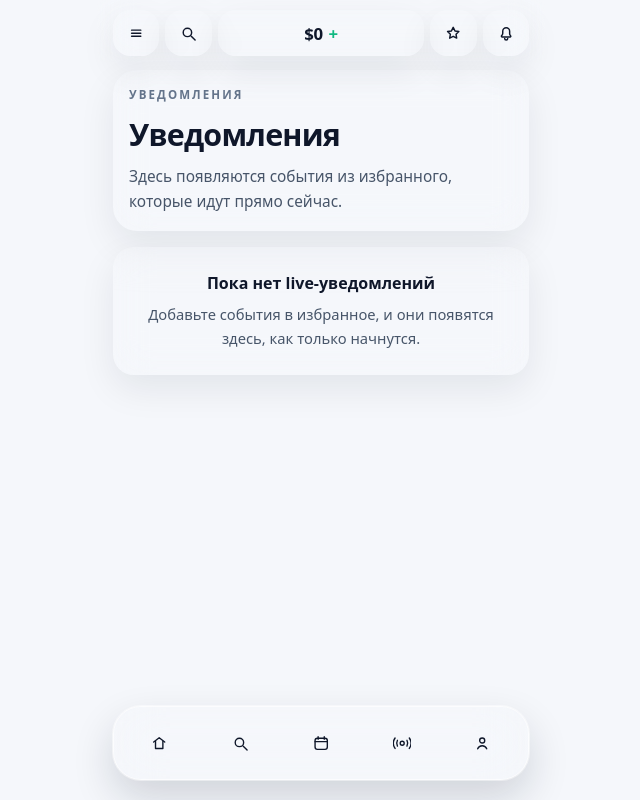
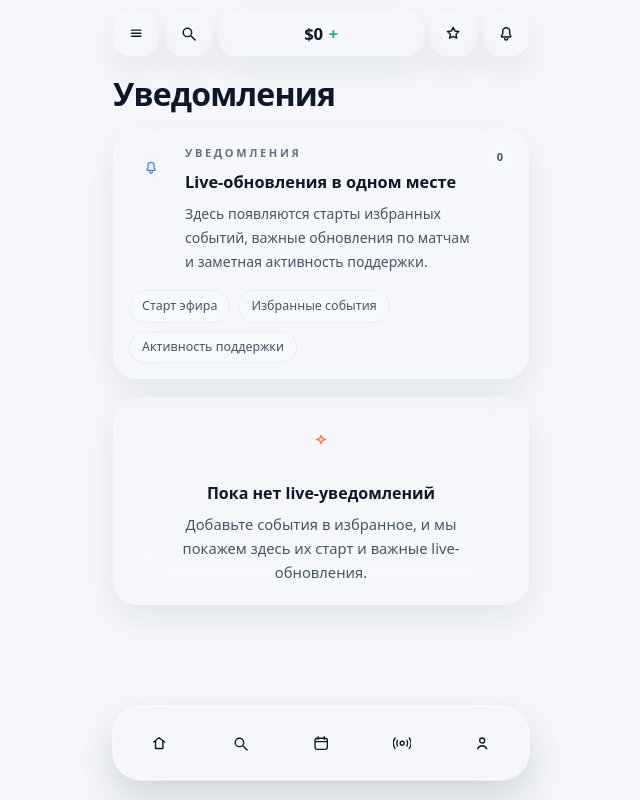
Before and after one commit to krusakovrus-svg/fundon, a Next.js app: page /notifications in a window 1280 px wide. Shown: the whole page, without its empty margins (319-959 px from the left). Built offline with nearby package versions, Linux system fonts and the light colour scheme.

Commit message:
Refine light notifications screen

```diff
--- a/src/components/notifications/NotificationsScreen.tsx
+++ b/src/components/notifications/NotificationsScreen.tsx
@@ -6,11 +6,33 @@ import { MainPageLayout } from '@/components/layout/MainPageLayout';
 import { useFavorites } from '@/components/providers/FavoritesProvider';
 import { useLanguage } from '@/components/providers/LanguageProvider';
 import { SportEventCard } from '@/components/sports/SportEventCard';
+import { PageHeader } from '@/components/ui/PageHeader';
+import { SectionCard } from '@/components/ui/SectionCard';
 import { isSportEventLive } from '@/data/sportEvents';
+
+function BellIcon() {
+  return (
+    <svg viewBox="0 0 24 24" className="h-[1rem] w-[1rem]" fill="none" stroke="currentColor" strokeWidth="1.9">
+      <path
+        d="M7.5 9.5a4.5 4.5 0 0 1 9 0v3.1c0 .7.22 1.39.63 1.95l.9 1.25A1 1 0 0 1 17.22 17H6.78a1 1 0 0 1-.81-1.6l.9-1.25c.4-.56.63-1.25.63-1.95V9.5Z"
+        strokeLinejoin="round"
+      />
+      <path d="M10 19a2 2 0 0 0 4 0" strokeLinecap="round" />
+    </svg>
+  );
+}
+
+function SparkIcon() {
+  return (
+    <svg viewBox="0 0 24 24" className="h-[1rem] w-[1rem]" fill="none" stroke="currentColor" strokeWidth="1.9">
+      <path d="M12 3.5 13.8 8l4.7 1.7-4.7 1.8L12 16l-1.8-4.5L5.5 9.7 10.2 8 12 3.5Z" strokeLinejoin="round" />
+    </svg>
+  );
+}
 
 export function NotificationsScreen() {
   const { favorites } = useFavorites();
-  const { t } = useLanguage();
+  const { language, t } = useLanguage();
   const [now, setNow] = useState(() => Date.now());
 
   useEffect(() => {
@@ -26,32 +48,81 @@ export function NotificationsScreen() {
     [favorites, now]
   );
 
+  const isRussian = language === 'ru';
+  const infoTitle = isRussian ? 'Live-обновления в одном месте' : 'Live updates in one place';
+  const infoBody = isRussian
+    ? 'Здесь появляются старты избранных событий, важные обновления по матчам и заметная активность поддержки.'
+    : 'This is where favorite event starts, key live updates, and important support activity appear.';
+  const infoPills = isRussian
+    ? ['Старт эфира', 'Избранные события', 'Активность поддержки']
+    : ['Live starts', 'Favorite events', 'Support activity'];
+  const emptyTitle = isRussian ? 'Пока нет live-уведомлений' : 'No live notifications yet';
+  const emptyBody = isRussian
+    ? 'Добавьте события в избранное, и мы покажем здесь их старт и важные live-обновления.'
+    : 'Add events to favorites and their starts and key live updates will appear here.';
+
   return (
-    <MainPageLayout className="space-y-3 pt-2">
-      <section className="app-card app-section-card space-y-2">
-        <p className="text-[0.72rem] font-semibold uppercase tracking-[0.18em] text-text-muted">
-          {t('notificationsTitle')}
-        </p>
-        <h1 className="text-[1.9rem] font-semibold tracking-tight text-text-primary">{t('notificationsTitle')}</h1>
-        <p className="max-w-[26rem] text-[0.96rem] leading-relaxed text-text-secondary">
-          {t('notificationsHint')}
-        </p>
-      </section>
+    <MainPageLayout className="space-y-[1.125rem]">
+      <PageHeader title={t('notificationsTitle')} />
 
-      <div className="space-y-2.5">
-        {liveFavorites.length === 0 ? (
-          <div className="app-card rounded-[1.3rem] px-4 py-6 text-center">
-            <p className="text-[1rem] font-semibold text-text-primary">{t('notificationsEmpty')}</p>
-            <p className="mt-2 text-[0.92rem] leading-relaxed text-text-secondary">
-              {t('notificationsEmptyHint')}
-            </p>
+      <SectionCard className="border border-black/[0.045] bg-white/[0.84] px-4 py-4 shadow-[0_16px_34px_rgba(15,23,42,0.06)] backdrop-blur-xl dark:border-white/8 dark:bg-white/6 dark:shadow-none">
+        <div className="flex items-start justify-between gap-3">
+          <div className="flex min-w-0 gap-3">
+            <span className="inline-flex h-11 w-11 shrink-0 items-center justify-center rounded-[1.05rem] bg-[rgba(var(--accent-blue),0.08)] text-[rgb(var(--accent-blue))]">
+              <BellIcon />
+            </span>
+
+            <div className="min-w-0">
+              <p className="text-[11px] font-semibold uppercase tracking-[0.24em] text-text-muted">{t('notificationsTitle')}</p>
+              <h2 className="mt-2 text-[1.02rem] font-semibold text-text-primary">{infoTitle}</h2>
+              <p className="mt-2 text-sm leading-6 text-text-secondary">{infoBody}</p>
+            </div>
           </div>
-        ) : null}
 
-        {liveFavorites.map((event) => (
-          <SportEventCard key={event.id} event={event} />
-        ))}
-      </div>
+          <span className="inline-flex min-w-[1.65rem] items-center justify-center rounded-full bg-[rgba(247,249,252,0.9)] px-2 py-1 text-[0.68rem] font-semibold text-text-secondary dark:bg-white/[0.04]">
+            {liveFavorites.length}
+          </span>
+        </div>
+
+        <div className="mt-4 flex flex-wrap gap-2">
+          {infoPills.map((item) => (
+            <span
+              key={item}
+              className="inline-flex items-center rounded-full border border-black/[0.045] bg-[rgba(247,249,252,0.82)] px-3 py-1.5 text-[0.78rem] font-medium text-text-secondary dark:border-white/8 dark:bg-white/[0.04]"
+            >
+              {item}
+            </span>
+          ))}
+        </div>
+      </SectionCard>
+
+      {liveFavorites.length === 0 ? (
+        <SectionCard className="border border-black/[0.045] bg-white/[0.82] px-4 py-5 text-center shadow-[0_16px_34px_rgba(15,23,42,0.06)] backdrop-blur-xl dark:border-white/8 dark:bg-white/6 dark:shadow-none">
+          <div className="mx-auto inline-flex h-12 w-12 items-center justify-center rounded-[1.15rem] bg-[rgba(var(--accent-orange),0.08)] text-[rgb(var(--accent-orange))]">
+            <SparkIcon />
+          </div>
+          <p className="mt-4 text-[1rem] font-semibold text-text-primary">{emptyTitle}</p>
+          <p className="mx-auto mt-2 max-w-[19rem] text-[0.92rem] leading-relaxed text-text-secondary">{emptyBody}</p>
+        </SectionCard>
+      ) : (
+        <section className="space-y-2.5">
+          <div className="flex items-center gap-3 px-1">
+            <h2 className="shrink-0 text-[0.96rem] font-semibold tracking-tight text-text-primary">
+              {isRussian ? 'Live сейчас' : 'Live now'}
+            </h2>
+            <div className="h-px flex-1 bg-black/[0.055] dark:bg-white/8" />
+            <span className="inline-flex min-w-[1.55rem] items-center justify-center rounded-full bg-[rgba(247,249,252,0.88)] px-2 py-1 text-[0.68rem] font-semibold text-text-secondary dark:bg-white/[0.04]">
+              {liveFavorites.length}
+            </span>
+          </div>
+
+          <div className="space-y-2.5">
+            {liveFavorites.map((event) => (
+              <SportEventCard key={event.id} event={event} />
+            ))}
+          </div>
+        </section>
+      )}
     </MainPageLayout>
   );
 }
```
